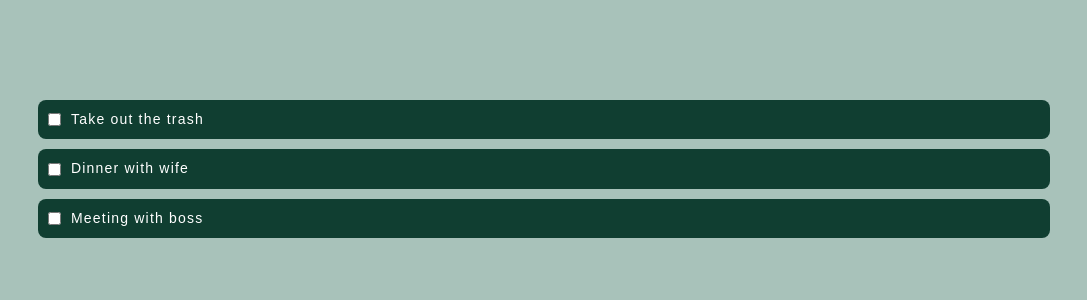
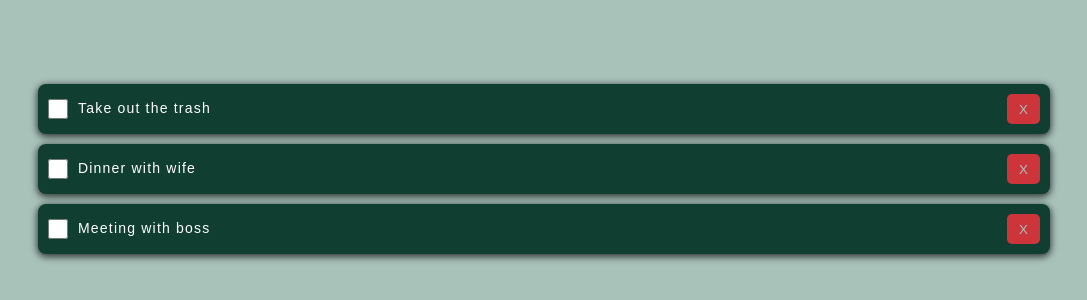
Before and after one commit to agurchu/todo-list, a React (Create React App) app: page / in a window 1280 px wide. Shown: the part 226-526 px from the top of the page, without its empty margins (96-1183 px from the left). Built offline with nearby package versions, Linux system fonts and the light colour scheme.

Commit message:
delele button and onDelete function

```diff
--- a/src/App.css
+++ b/src/App.css
@@ -2,6 +2,8 @@
   box-sizing: border-box;
   margin: 0;
   padding: 0;
+  border: 0;
+  outline: none;
 }
 
 body {
--- a/src/App.js
+++ b/src/App.js
@@ -21,9 +21,13 @@ function App() {
     );
   };
 
+  const onDelete = (id) => {
+    setItems(items.filter((item) => item.id !== id));
+  };
+
   return (
     <Container className="App">
-      <Todos todos={items} markComplete={markComplete} />
+      <Todos todos={items} markComplete={markComplete} onDelete={onDelete} />
     </Container>
   );
 }
--- a/src/components/TodoItem.jsx
+++ b/src/components/TodoItem.jsx
@@ -2,7 +2,7 @@ import React from "react";
 import PropTypes from "prop-types";
 import styled from "styled-components";
 
-function TodoItem({ todo, markComplete }) {
+function TodoItem({ todo, markComplete, onDelete }) {
   TodoItem.propTypes = {
     todo: PropTypes.object.isRequired,
   };
@@ -17,6 +17,7 @@ function TodoItem({ todo, markComplete }) {
         <input type="checkbox" onChange={() => markComplete(todo.id)} />
         {todo.title}
       </Content>
+      <DeleteButton onClick={() => onDelete(todo.id)}>X</DeleteButton>
     </Wrap>
   );
 }
@@ -29,12 +30,41 @@ const Wrap = styled.div`
   font-size: 14px;
   letter-spacing: 1.2px;
   padding: 10px;
-
+  display: flex;
+  height: 50px;
+  justify-content: space-between;
   border-radius: 8px;
   margin-bottom: 10px;
+  box-shadow: 0 2px 7px 1px rgba(0, 0, 0, 0.7);
 `;
 const Content = styled.p`
   display: flex;
   align-items: center;
   gap: 10px;
+
+  input {
+    width: 20px;
+    cursor: pointer;
+    height: 20px;
+    background: #2c9476;
+  }
 `;
+
+const DeleteButton = styled.button`
+  background: #cd353a;
+  padding: 5px 10px;
+  border-radius: 5px;
+  cursor: pointer;
+  color: #a8c2ba;
+  display: flex;
+  justify-content: center;
+  align-items: center;
+  border: 2px solid transparent;
+  transition: all 250ms;
+
+  &:hover {
+    color: white;
+    background: #eb232a;
+    border: 2px solid white;
+  }
+`;
--- a/src/components/Todos.jsx
+++ b/src/components/Todos.jsx
@@ -3,7 +3,7 @@ import TodoItem from "./TodoItem";
 import PropTypes from "prop-types";
 import styled from "styled-components";
 
-function Todos({ todos, markComplete }) {
+function Todos({ todos, markComplete, onDelete }) {
   Todos.propTypes = {
     todos: PropTypes.array.isRequired,
   };
@@ -11,7 +11,12 @@ function Todos({ todos, markComplete }) {
   return (
     <Container>
       {todos.map((todo) => (
-        <TodoItem key={todo.id} todo={todo} markComplete={markComplete} />
+        <TodoItem
+          key={todo.id}
+          todo={todo}
+          markComplete={markComplete}
+          onDelete={onDelete}
+        />
       ))}
     </Container>
   );
```
